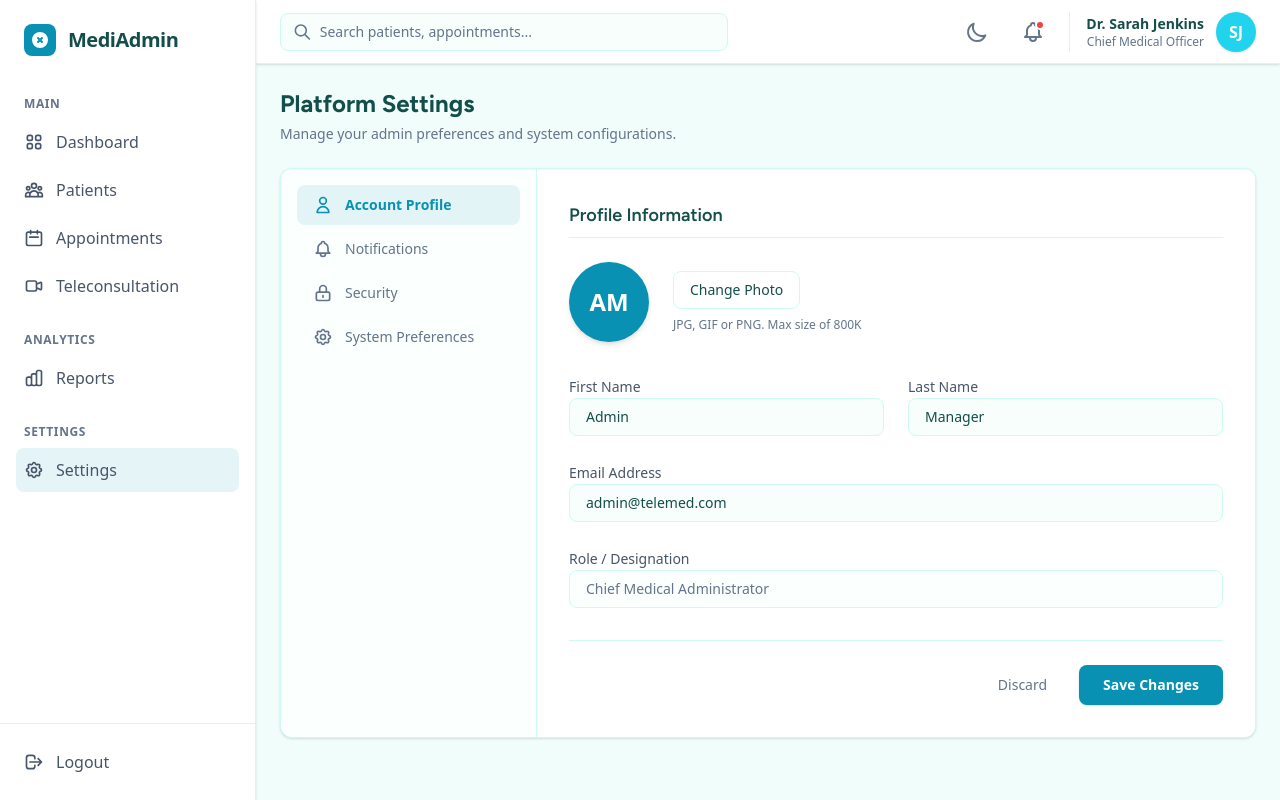
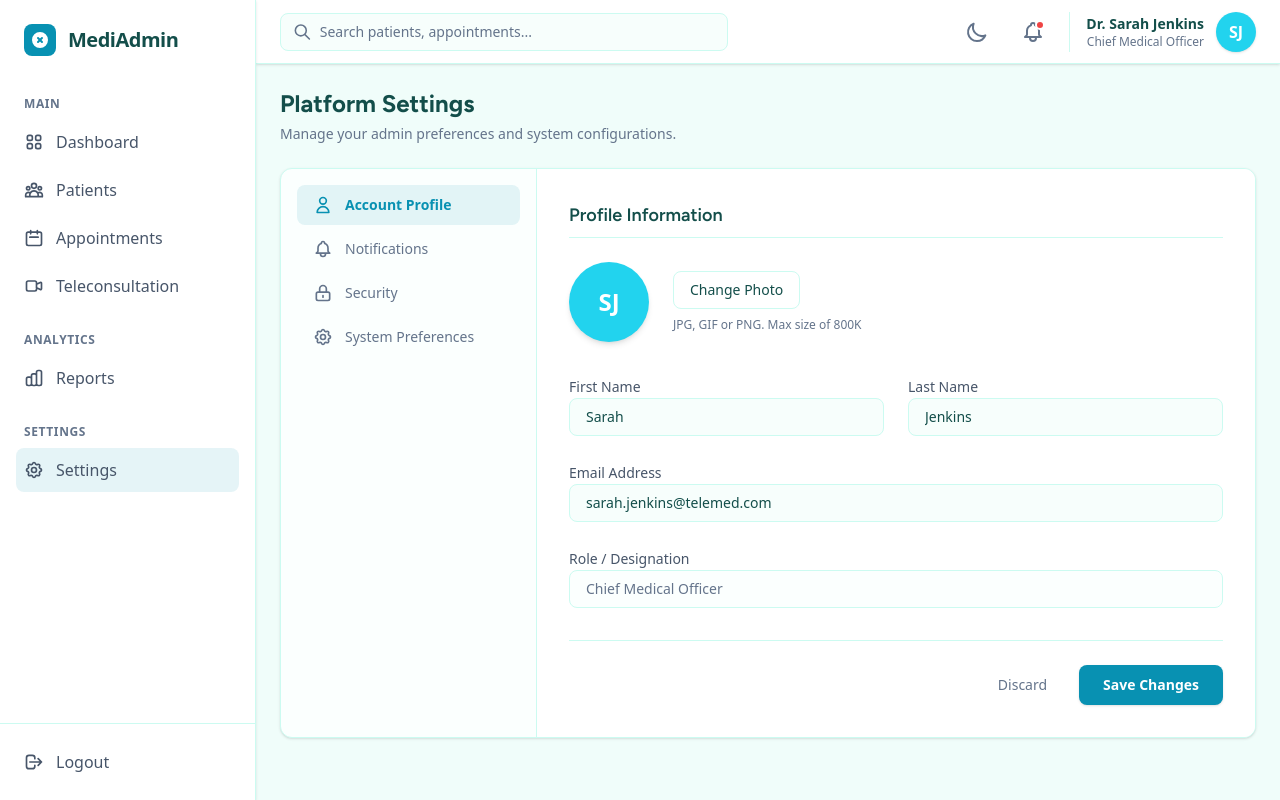
Before and after one commit to Ali-Tamerr/Telemedicine-Admin-Dashboard, an Angular app: page /settings in a window 1280 px wide. Built offline with nearby package versions, Linux system fonts and the light colour scheme.

Commit message:
feat: add topbar layout with search/notifications and settings page UI template

```diff
--- a/src/app/layout/topbar/topbar.html
+++ b/src/app/layout/topbar/topbar.html
@@ -90,7 +90,7 @@
       <div class="text-sm font-semibold text-text">Dr. Sarah Jenkins</div>
       <div class="text-xs text-text-muted">Chief Medical Officer</div>
     </div>
-    <div class="h-10 w-10 rounded-full bg-[#22d3ee] flex items-center justify-center text-white font-bold shadow-sm">
+    <div class="h-10 w-10 rounded-full bg-secondary flex items-center justify-center text-white font-bold shadow-sm">
       SJ
     </div>
   </div>
--- a/src/app/pages/settings/settings.html
+++ b/src/app/pages/settings/settings.html
@@ -42,8 +42,8 @@
         <h2 class="text-lg font-semibold text-text border-b border-border pb-2 mb-6">Profile Information</h2>
 
         <div class="flex items-center gap-6 mb-8">
-          <div class="h-20 w-20 rounded-full bg-primary text-white flex items-center justify-center text-2xl font-bold shadow-md">
-            AM
+          <div class="h-20 w-20 rounded-full bg-secondary text-white flex items-center justify-center text-2xl font-bold shadow-md">
+            SJ
           </div>
           <div>
             <button class="px-4 py-2 border border-border rounded-lg text-sm font-medium text-text hover:bg-bg/50 transition-colors">Change Photo</button>
@@ -54,19 +54,19 @@
         <div class="grid grid-cols-1 sm:grid-cols-2 gap-6">
           <div class="space-y-1">
             <label class="text-sm font-medium text-text-secondary">First Name</label>
-            <input type="text" value="Admin" class="block w-full px-4 py-2 border border-border rounded-lg text-sm focus:ring-primary focus:border-primary bg-bg/50 text-text">
+            <input type="text" value="Sarah" class="block w-full px-4 py-2 border border-border rounded-lg text-sm focus:ring-primary focus:border-primary bg-bg/50 text-text">
           </div>
           <div class="space-y-1">
             <label class="text-sm font-medium text-text-secondary">Last Name</label>
-            <input type="text" value="Manager" class="block w-full px-4 py-2 border border-border rounded-lg text-sm focus:ring-primary focus:border-primary bg-bg/50 text-text">
+            <input type="text" value="Jenkins" class="block w-full px-4 py-2 border border-border rounded-lg text-sm focus:ring-primary focus:border-primary bg-bg/50 text-text">
           </div>
           <div class="space-y-1 sm:col-span-2">
             <label class="text-sm font-medium text-text-secondary">Email Address</label>
-            <input type="email" value="admin@telemed.com" class="block w-full px-4 py-2 border border-border rounded-lg text-sm focus:ring-primary focus:border-primary bg-bg/50 text-text">
+            <input type="email" value="sarah.jenkins@telemed.com" class="block w-full px-4 py-2 border border-border rounded-lg text-sm focus:ring-primary focus:border-primary bg-bg/50 text-text">
           </div>
           <div class="space-y-1 sm:col-span-2">
             <label class="text-sm font-medium text-text-secondary">Role / Designation</label>
-            <input type="text" value="Chief Medical Administrator" disabled class="block w-full px-4 py-2 border border-border bg-bg/30 text-text-muted rounded-lg text-sm cursor-not-allowed">
+            <input type="text" value="Chief Medical Officer" disabled class="block w-full px-4 py-2 border border-border bg-bg/30 text-text-muted rounded-lg text-sm cursor-not-allowed">
           </div>
         </div>
       </div>
```
